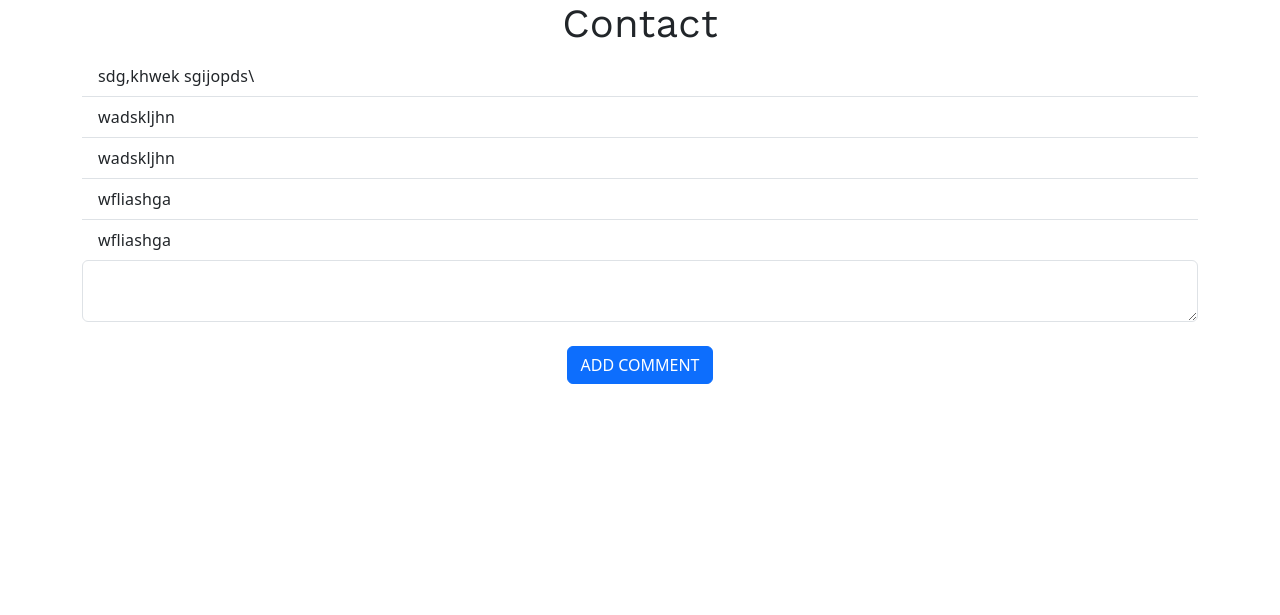
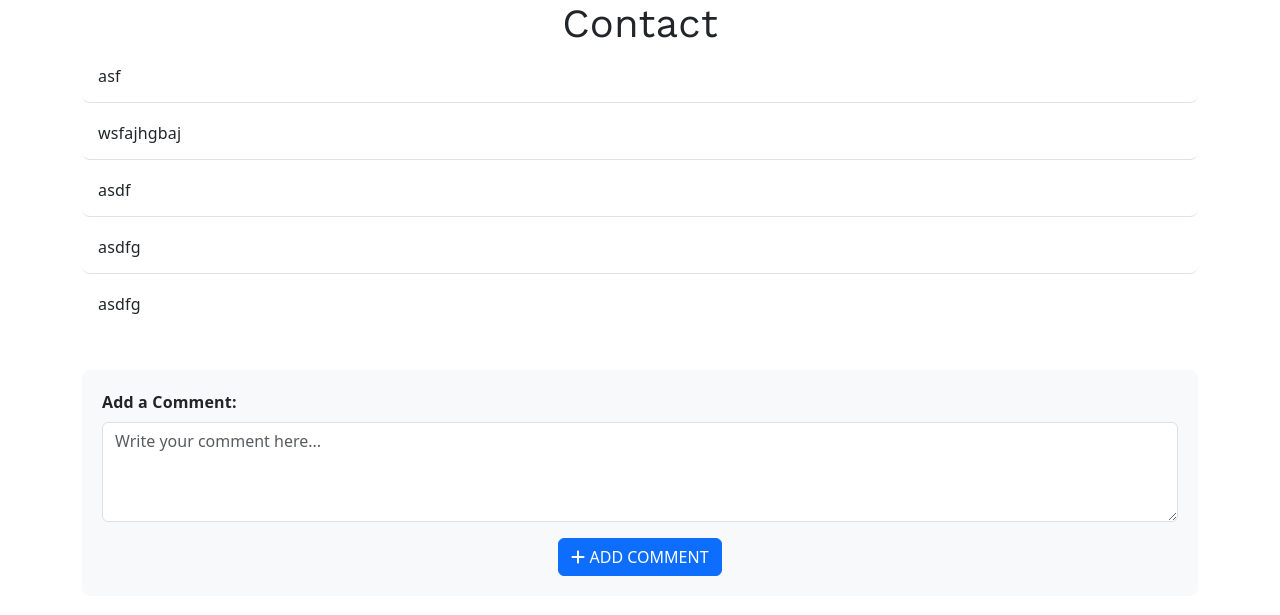
Before and after one commit to KiwiBoi2/Jpop, a Flask app: page /contact in a window 1280 px wide. Shown: the part 81-696 px from the top of the page. Run offline with Flask 3, Linux system fonts and the light colour scheme; the first user in the database is signed in; some libraries are stand-ins or nearby versions.

Commit message:
delete edit code fix attempt 1

```diff
--- a/website/models.py
+++ b/website/models.py
@@ -9,7 +9,7 @@ class User(db.Model, UserMixin):
     email = db.Column(db.String(150), unique=True)
     password = db.Column(db.String(150))
     username = db.Column(db.String(150))
-    notes = db.Relationship('Note')
+    notes = db.relationship('Note')
 
 
 class Note(db.Model):
--- a/website/static/css/style.css
+++ b/website/static/css/style.css
@@ -762,15 +762,37 @@ textarea.form-control {
 }
 /*# sourceMappingURL=style.css.map */
 
+/* Styling for note items with hover effects */
 .note-item {
     position: relative;
+    padding: 15px;
+    margin-bottom: 10px;
+    border: 1px solid #dee2e6;
+    border-radius: 8px;
+    background-color: #f8f9fa;
+    transition: all 0.3s ease;
+}
+
+.note-item:hover {
+    background-color: #e9ecef;
+    box-shadow: 0 2px 8px rgba(0,0,0,0.1);
+}
+
+.note-content {
+    display: flex;
+    justify-content: space-between;
+    align-items: flex-start;
+}
+
+.note-text {
+    flex-grow: 1;
+    margin-right: 15px;
+    word-wrap: break-word;
 }
 
 .note-actions {
-    position: absolute;
-    right: 10px;
-    top: 50%;
-    transform: translateY(-50%);
+    display: flex;
+    gap: 8px;
     opacity: 0;
     transition: opacity 0.3s ease;
 }
@@ -779,6 +801,41 @@ textarea.form-control {
     opacity: 1;
 }
 
-.note-actions button {
-    margin-left: 5px;
+.edit-btn, .delete-btn {
+    padding: 6px 10px;
+    font-size: 12px;
+    border-radius: 4px;
+    border: none;
+    cursor: pointer;
+    transition: all 0.2s ease;
 }
+
+.edit-btn {
+    background-color: #6c757d;
+    color: white;
+}
+
+.edit-btn:hover {
+    background-color: #5a6268;
+}
+
+.delete-btn {
+    background-color: #dc3545;
+    color: white;
+}
+
+.delete-btn:hover {
+    background-color: #c82333;
+}
+
+.comment-form {
+    margin-top: 30px;
+    padding: 20px;
+    background-color: #f8f9fa;
+    border-radius: 8px;
+}
+
+#note {
+    min-height: 100px;
+    resize: vertical;
+}
--- a/website/templates/contact.html
+++ b/website/templates/contact.html
@@ -1,75 +1,172 @@
 {% extends "template.html" %} {% block title%}Contact Us{% endblock %}
 
 {% block content %}
-<h1 align=center>Contact</h1>
 
+<h1 align="center">Contact</h1>
+
+<div class="notes-container">
+    {% if user.notes %}
         <ul class="list-group list-group-flush" id="notes">
             {% for note in user.notes %}
-    <li class="list-group-item note-item">
+            <li class="list-group-item note-item" id="note-{{ note.id }}">
                 <div class="note-content">
+                    <div class="note-text">
                         {{ note.data }}
+                    </div>
                     <div class="note-actions">
-                <button class="btn btn-sm btn-secondary edit-btn" onclick="editNote({{ note.id }}, '{{ note.data }}')">
-                    <i class="fas fa-edit"></i>
+                        <button class="edit-btn" onclick="editNote({{ note.id }}, '{{ note.data|replace("'", "\\'") }}')">
+                            <i class="fas fa-edit"></i> Edit
                         </button>
-                <button class="btn btn-sm btn-danger delete-btn" onclick="deleteNote({{ note.id }})">
-                    <i class="fas fa-trash"></i>
+                        <button class="delete-btn" onclick="deleteNote({{ note.id }})">
+                            <i class="fas fa-trash"></i> Delete
                         </button>
                     </div>
                 </div>
             </li>
             {% endfor %}
         </ul>
+    {% else %}
+        <p class="text-center text-muted">No comments yet. Be the first to leave a comment!</p>
+    {% endif %}
+</div>
 
+
+<div class="comment-form">
     <form method="POST">
-    <textarea name="note" id="note" class="form-control"></textarea>
-    <br/>
-    <div align="center">
-        <button class="btn btn-primary" type="submit">Add Comment</button>
+        <div class="mb-3">
+            <label for="note" class="form-label"><strong>Add a Comment:</strong></label>
+            <textarea name="note" id="note" class="form-control" placeholder="Write your comment here..." required></textarea>
+        </div>
+        <div class="text-center">
+            <button class="btn btn-primary" type="submit">
+                <i class="fas fa-plus"></i> Add Comment
+            </button>
         </div>
     </form>
-
+</div>
 <script>
 function deleteNote(noteId) {
-    if (confirm('Are you sure you want to delete this note?')) {
+    if (confirm('Are you sure you want to delete this comment? This action cannot be undone.')) {
+        // Show loading state
+        const noteElement = document.getElementById(`note-${noteId}`);
+        if (noteElement) {
+            noteElement.style.opacity = '0.5';
+        }
+
         fetch(`/delete-note/${noteId}`, {
             method: 'POST',
             headers: {
-                'Content-Type': 'application/json'
+                'Content-Type': 'application/json',
+                'X-Requested-With': 'XMLHttpRequest'
             }
-        }).then(response => {
-            if (response.ok) {
+        })
+        .then(response => {
+            if (!response.ok) {
+                throw new Error(`HTTP error! status: ${response.status}`);
+            }
+            return response.json();
+        })
+        .then(data => {
+            if (data.success) {
+                // Remove the note element with animation
+                if (noteElement) {
+                    noteElement.style.transition = 'all 0.3s ease';
+                    noteElement.style.transform = 'translateX(-100%)';
+                    noteElement.style.opacity = '0';
+                    setTimeout(() => {
+                        noteElement.remove();
+                        // Check if no notes left
+                        const notesContainer = document.getElementById('notes');
+                        if (!notesContainer || notesContainer.children.length === 0) {
                             location.reload();
+                        }
+                    }, 300);
+                }
             } else {
-                alert('Failed to delete note');
+                throw new Error(data.error || 'Failed to delete comment');
             }
-        }).catch(error => {
+        })
+        .catch(error => {
             console.error('Error:', error);
-            alert('Error deleting note');
+            alert('Error deleting comment: ' + error.message);
+            // Restore opacity
+            if (noteElement) {
+                noteElement.style.opacity = '1';
+            }
         });
     }
 }
 
 function editNote(noteId, currentContent) {
-    const newContent = prompt('Edit your note:', currentContent);
-    if (newContent && newContent !== currentContent) {
+    // Create a more user-friendly edit dialog
+    const newContent = prompt('Edit your comment:', currentContent);
+
+    if (newContent && newContent.trim() !== '' && newContent !== currentContent) {
+        // Show loading state
+        const noteElement = document.getElementById(`note-${noteId}`);
+        if (noteElement) {
+            noteElement.style.opacity = '0.5';
+        }
+
         fetch(`/edit-note/${noteId}`, {
             method: 'POST',
             headers: {
-                'Content-Type': 'application/json'
+                'Content-Type': 'application/json',
+                'X-Requested-With': 'XMLHttpRequest'
             },
-            body: JSON.stringify({ content: newContent })
-        }).then(response => {
-            if (response.ok) {
-                location.reload();
+            body: JSON.stringify({ content: newContent.trim() })
+        })
+        .then(response => {
+            if (!response.ok) {
+                throw new Error(`HTTP error! status: ${response.status}`);
+            }
+            return response.json();
+        })
+        .then(data => {
+            if (data.success) {
+                // Update the note content in place
+                const noteTextElement = noteElement.querySelector('.note-text');
+                if (noteTextElement) {
+                    noteTextElement.textContent = newContent.trim();
+                    // Flash effect to show change
+                    noteElement.style.backgroundColor = '#d1ecf1';
+                    setTimeout(() => {
+                        noteElement.style.backgroundColor = '#f8f9fa';
+                    }, 500);
+                }
             } else {
-                alert('Failed to edit note');
+                throw new Error(data.error || 'Failed to edit comment');
             }
-        }).catch(error => {
+        })
+        .catch(error => {
             console.error('Error:', error);
-            alert('Error editing note');
+            alert('Error editing comment: ' + error.message);
+        })
+        .finally(() => {
+            // Restore opacity
+            if (noteElement) {
+                noteElement.style.opacity = '1';
+            }
         });
+    } else if (newContent !== null && newContent.trim() === '') {
+        alert('Comment cannot be empty!');
     }
 }
+
+// Add some visual feedback for form submission
+document.querySelector('form').addEventListener('submit', function(e) {
+    const submitBtn = this.querySelector('button[type="submit"]');
+    const textarea = this.querySelector('#note');
+
+    if (textarea.value.trim() === '') {
+        e.preventDefault();
+        alert('Please enter a comment before submitting.');
+        return;
+    }
+
+    // Show loading state
+    submitBtn.innerHTML = '<i class="fas fa-spinner fa-spin"></i> Adding...';
+    submitBtn.disabled = true;
+});
 </script>
 {% endblock %}
--- a/website/templates/template.html
+++ b/website/templates/template.html
@@ -18,7 +18,7 @@
         <!-- Core theme CSS (includes Bootstrap)-->
         <link href="static/css/style.css" rel="stylesheet" />
 		<!-- icons -->
-		<link rel="stylesheet" href="https://cdnjs.cloudflare.com/ajax/libs/font-awesome/5.15.3/css/all.min.css" integrity="sha384-1y8j6d7b2" crossorigin="anonymous" />
+		<link rel="stylesheet" href="https://cdnjs.cloudflare.com/ajax/libs/font-awesome/5.15.3/css/all.min.css" integrity="sha512-iBBXm8fW90+nuLcSKlbmrPcLa0OT92xO1BIsZ+ywDWZCvqsWgccV3gFoRBv0z+8dLJgyAHIhR35VZc2oM/gI1w==" crossorigin="anonymous" />
 	</head>
 
 	<body>
@@ -67,8 +67,7 @@
 
 <!-- Start of flash messages code-->
 
-<!-- NOTE BUG ASS CODE AHEAD -->
-<!-- BUG ASS CODE AHEAD FIXED :D -->
+<!-- BUG ASS CODE IS BACK-->
 {% with messages = get_flashed_messages(with_categories=True) %}
   {% if messages %}
     {% for category, message in messages %}
--- a/website/views.py
+++ b/website/views.py
@@ -39,44 +39,48 @@ def contact():
         note = request.form.get("note")
         if len(note) < 1:
             flash("Comment field cannot be empty!", category="error")
+
         else:
             new_note = Note(data=note, user_id=current_user.id, date=datetime.now())
             db.session.add(new_note)
             db.session.commit()
             flash("Comment Added!", category="success")
+    elif request.method == "DELETE":
+        note_id = request.json.get("note_id")
+        print(note_id)
+        note = Note.query.get(note_id)
+        if note and note.user_id == current_user.id:
+            db.session.delete(note)
+            db.session.commit()
+            flash("Comment deleted!", category="success")
+        else:
+            flash("You do not have permission to delete this comment.", category="error")
+
 
     return render_template("contact.html", user=current_user)
 
 @views.route("/delete-note/<int:note_id>", methods=["POST"])
 @login_required
 def delete_note(note_id):
-    note = Note.query.get_or_404(note_id)
-    if note.user_id != current_user.id:
-        return jsonify({"error": "Unauthorized"}), 403
-
-    try:
+    note=Note.query.get(note_id)
+    if note and note.user_id == current_user.id:
         db.session.delete(note)
         db.session.commit()
-        return jsonify({"success": True})
-    except Exception as e:
-        db.session.rollback()
-        return jsonify({"error": str(e)}), 500
+        flash("Comment deleted!", category="success")
+    else:
+        flash("You do not have permission to delete this comment.", category="error")
+
+    return redirect(url_for("views.contact"))
 
 @views.route("/edit-note/<int:note_id>", methods=["POST"])
 @login_required
 def edit_note(note_id):
-    note = Note.query.get_or_404(note_id)
-    if note.user_id != current_user.id:
-        return jsonify({"error": "Unauthorized"}), 403
-
-    content = request.json.get('content')
-    if not content or len(content.strip()) == 0:
-        return jsonify({"error": "Content cannot be empty"}), 400
-
-    try:
-        note.data = content
-        db.session.commit()
-        return jsonify({"success": True})
-    except Exception as e:
-        db.session.rollback()
-        return jsonify({"error": str(e)}), 500
+    note = Note.query.get(note_id)
+    if note and note.user_id == current_user.id:
+        content = request.json.get('content')
+        if content and len(content.strip()) > 0:
+            note.data = content
+            db.session.commit()
+            flash("Comment updated!", category="success")
+            return jsonify({"success": True})
+    return jsonify({"success": False}), 400
```
Also changed, not shown: instance/database.db. Lines whose indentation alone changed are shown as unchanged.
